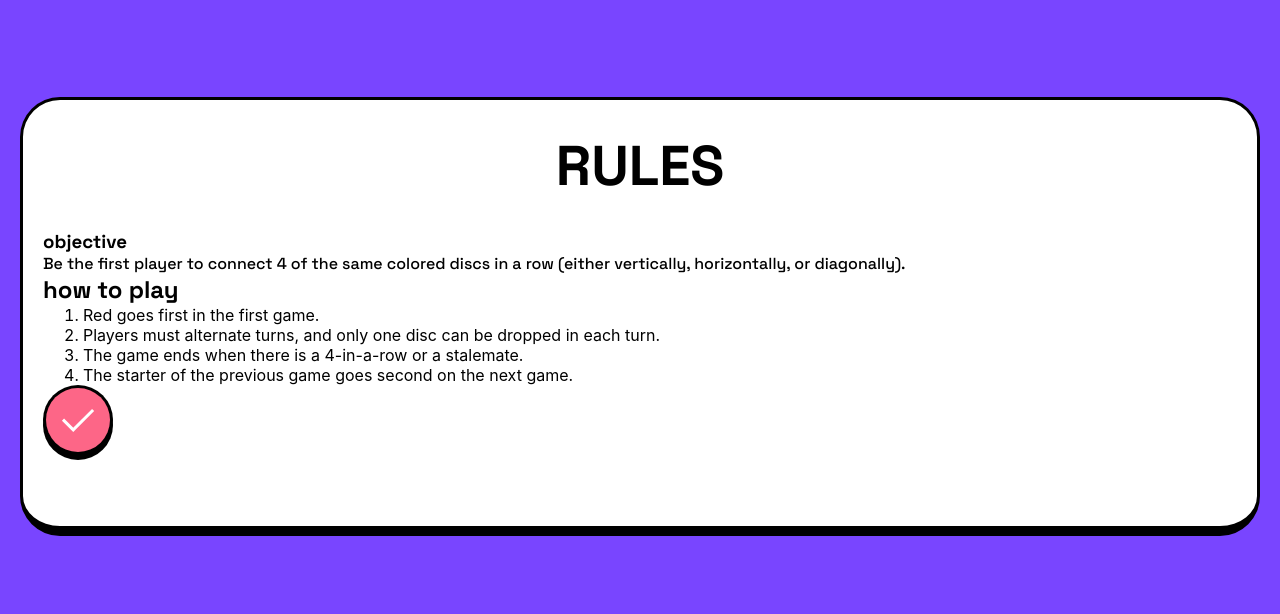
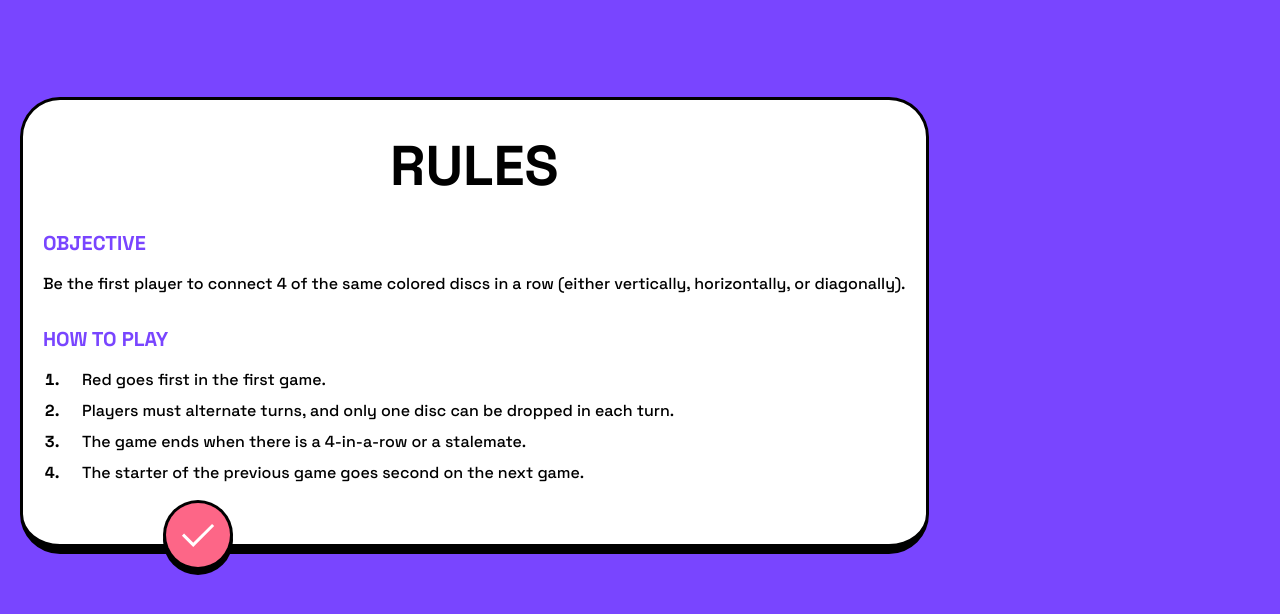
Before and after one commit to Oleksandr-Berd/five-game, a React (Create React App) app: page /rules in a window 1280 px wide. Shown: the top 614 px of the page. Built offline with nearby package versions, Linux system fonts and the light colour scheme.

Commit message:
rules are done

```diff
--- a/src/components/Rules/Rules.tsx
+++ b/src/components/Rules/Rules.tsx
@@ -1,6 +1,5 @@
-import { NavLink } from "react-router-dom";
 
-import * as SC from './RulesStyles'
+import * as SC from "./RulesStyles";
 
 import { ReactComponent as Check } from "../../assets/images/icon-check.svg";
 
@@ -10,31 +9,39 @@ const Rules: React.FC = () => {
       <SC.ContentWrapper>
         <SC.Title>rules</SC.Title>
         <ul>
-          <li>
-            <h3>objective</h3>
+          <SC.Item>
+            <SC.SubTitle>objective</SC.SubTitle>
             <p>
               Be the first player to connect 4 of the same colored discs in a
               row (either vertically, horizontally, or diagonally).
             </p>
-          </li>
-          <li>
-            <h2>how to play</h2>
-            <ol>
-              <li>Red goes first in the first game.</li>
-              <li>
-                Players must alternate turns, and only one disc can be dropped
-                in each turn.{" "}
-              </li>
-              <li>The game ends when there is a 4-in-a-row or a stalemate.</li>
-              <li>
-                The starter of the previous game goes second on the next game.
-              </li>
-            </ol>
-          </li>
+          </SC.Item>
+          <SC.Item>
+            <SC.SubTitle>how to play</SC.SubTitle>
+            <SC.SubList>
+              <SC.SubItem>
+                <p>Red goes first in the first game.</p>
+              </SC.SubItem>
+              <SC.SubItem>
+                <p>
+                  Players must alternate turns, and only one disc can be dropped
+                  in each turn.
+                </p>
+              </SC.SubItem>
+              <SC.SubItem>
+                <p>The game ends when there is a 4-in-a-row or a stalemate.</p>
+              </SC.SubItem>
+              <SC.SubItem>
+                <p>
+                  The starter of the previous game goes second on the next game.
+                </p>
+              </SC.SubItem>
+            </SC.SubList>
+          </SC.Item>
         </ul>
-        <NavLink to="/">
+        <SC.LinkBtn to="/">
           <Check />
-        </NavLink>
+        </SC.LinkBtn>
       </SC.ContentWrapper>
     </SC.Wrapper>
   );
--- a/src/components/Rules/RulesStyles.ts
+++ b/src/components/Rules/RulesStyles.ts
@@ -1,14 +1,17 @@
 import styled from "@emotion/styled";
+import { NavLink } from "react-router-dom";
 
 export const Wrapper = styled.div`
   padding-top: 97px;
   padding-bottom: 97px;
   padding-left: 20px;
   padding-right: 20px;
-`
+`;
 
 export const ContentWrapper = styled.div`
   position: relative;
+
+  display: inline-block;
 
   padding-top: 30px;
   padding-bottom: 61px;
@@ -21,7 +24,7 @@ border-radius: 40px;
 
   border: 3px solid #000;
   border-bottom: 10px solid #000;
-`
+`;
 
 export const Title = styled.h2`
   margin-bottom: 29px;
@@ -30,4 +33,46 @@ text-transform: uppercase;
   text-align: center;
 
   font-size: 56px;
-`
+`;
+
+export const Item = styled.li`
+  &:not(:last-child) {
+    margin-bottom: 32px;
+  }
+`;
+
+export const SubTitle = styled.h3`
+  margin-bottom: 17px;
+
+  text-transform: uppercase;
+
+  font-size: 20px;
+
+  color: #7945ff;
+`;
+
+export const SubList = styled.ol`
+  font-family: "Bold";
+`;
+
+export const SubItem = styled.li`
+  &:not(:last-child) {
+    margin-bottom: 10px;
+  }
+
+  margin-left: 20px;
+
+  & > p {
+    margin-left: 19px;
+
+    font-size: 16px;
+  }
+`;
+
+export const LinkBtn = styled(NavLink)`
+  position: absolute;
+  left: 0;
+  bottom: 0;
+
+  transform: translateY(36px) translateX(200%);
+`;
--- a/src/index.css
+++ b/src/index.css
@@ -31,6 +31,11 @@ ul, nav{
   margin: 0;
 }
 
+ol{
+  padding: 0;
+  margin: 0;
+}
+
 h1, h2, h3, h4, h5, h6{
   margin: 0;
 
```
Lines whose indentation alone changed are shown as unchanged.
